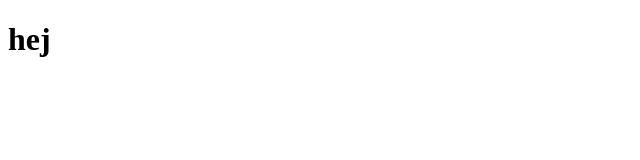
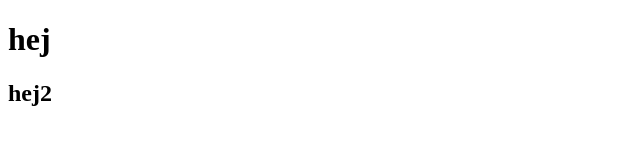
Before and after one commit to emmanielsen/test, a plain HTML site: page index.html in a window 1280 px wide. Shown: the full height of the page, 0-640 px from the left. Drawn offline with Linux system fonts and the light colour scheme.

Commit message:
Jeg har tilføjet et h2

```diff
--- a/index.html
+++ b/index.html
@@ -8,5 +8,6 @@
 </head>
 <body>
     <h1>hej</h1>
+    <h2> hej2 </h2>
 </body>
 </html>
```
